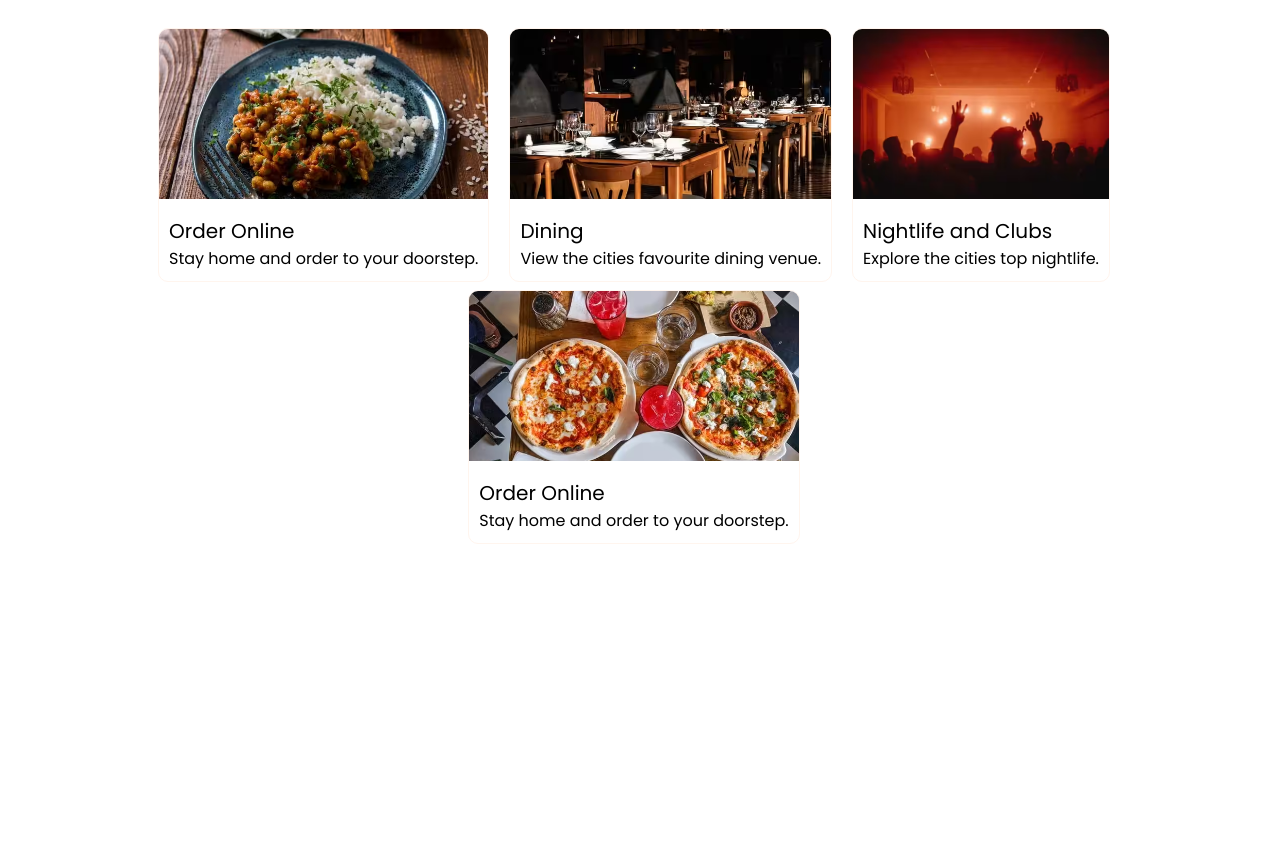
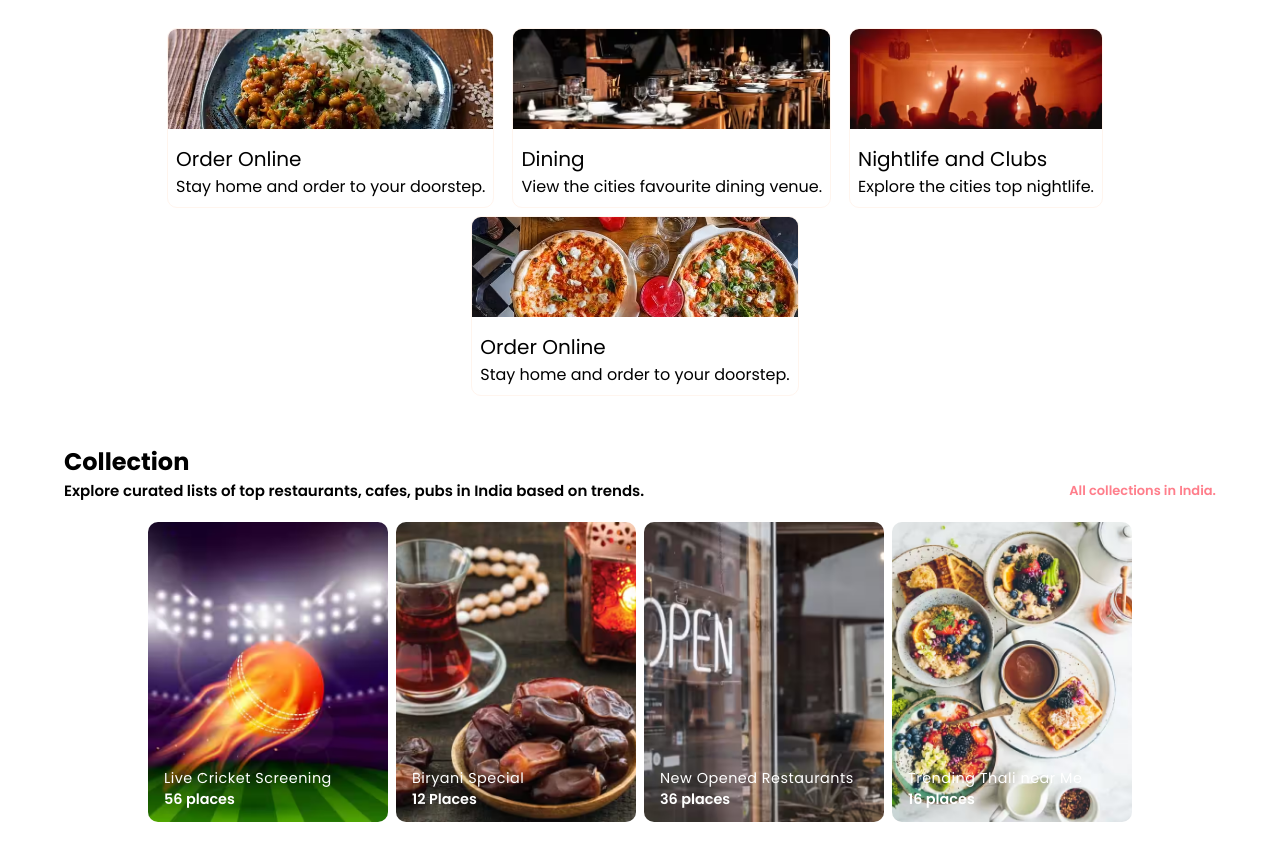
Before and after one commit to Yxshshree/Shree-Zomato-Landing-Page, a plain HTML site: page index.html in a window 1280 px wide. Shown: the part 500-1360 px from the top of the page. Before the commit the page ends 1092 px from the top, so only its background shows below. Drawn offline with Linux system fonts and the light colour scheme.

Commit message:
Changes made in files.

```diff
--- a/index.html
+++ b/index.html
@@ -33,6 +33,8 @@
     <title>Zomato Landing Page Clone</title>
   </head>
   <body>
+
+    <!--This is for setup section -->
     <section class="setup_setion">
       <header>
         <nav class="navbar">
@@ -59,6 +61,7 @@
       </div>
     </section>
 
+    <!--This is for cards zomato offer-->
     <section class="container we_offer">
       <div class="we_offer_card">
         <img src="./images/item1.png" alt="card 1 image" />
@@ -93,5 +96,48 @@
       </div>
 
     </section>
+
+    <!--This is for collection section-->
+    <section class="container collections">
+      <h1>Collection</h1>
+      <div class="sub_heading_container">
+        <span>Explore curated lists of top restaurants, cafes, pubs in India based on trends.</span>
+        <span>All collections in India.</span>
+      </div>
+      <div class="collections_card_container">
+        <div class="card card1">
+          <div class="content">
+            <h4>Live Cricket Screening</h4>
+            <span>56 places</span>
+          </div>
+          <div class="overlay"></div>
+        </div>
+
+        <div class="card card2">
+          <div class="content">
+            <h4>Biryani Special</h4>
+            <span>12 Places</span>
+          </div>
+          <div class="overlay"></div>
+        </div>
+
+        <div class="card card3">
+          <div class="content">
+            <h4>New Opened Restaurants</h4>
+            <span>36 places</span>
+          </div>
+          <div class="overlay"></div>
+        </div>
+
+        <div class="card card4">
+          <div class="content">
+            <h4>Trending Thali near Me</h4>
+            <span>16 places</span>
+          </div>
+          <div class="overlay"></div>
+        </div>
+
+      </div>
+    </section>
   </body>
 </html>
--- a/styles.css
+++ b/styles.css
@@ -127,21 +127,94 @@
     overflow: hidden;
     border: 1px solid seashell;
     transition: all 1s ease-in-out;
-    margin-right: 12px;
+    margin-right: 10px;
 }
 .we_offer_card:hover{
     transform: scale(1.1);
 }
 .we_offer_card img{
     width: 100%;
-    height: 170px;
+    height: 100px;
     object-fit: cover;
     object-position: center;
 }
 .we_offer_content{
-    padding: 10px;
+    padding: 8px;
 }
 .we_offer_content h2{
     font-size: 20px;
     font-weight: 400;
 }
+.collections{
+    font-weight: 600;
+}
+.collections .sub_heading_container{
+    font-size: 15px;
+    display: flex;
+    align-items: center;
+    justify-content: space-between;
+    flex-wrap: wrap;
+    gap: 1rem;
+}
+.sub_heading_container span:nth-child(2){
+    color: #ff7e8b;
+    font-size: 13px;
+    cursor: pointer;
+}
+.collections_card_container{
+    display: flex;
+    align-items: center;
+    justify-content: center;
+    flex-wrap: wrap;
+    gap: 0.5rem;
+    margin-top: 1.25rem;
+}
+.collections_card_container .card{
+    height: 300px;
+    min-width: 240px;
+    background-size: cover;
+    background-position: center;
+    border-radius: 10px;
+    position: relative;
+}
+.card1{
+    background-image: url(./images/collection1.jpg);
+}
+.card2{
+    background-image: url(./images/collection2.jpg);
+}
+.card3{
+    background-image: url(./images/collection3.jpg);
+}
+.card4{
+    background-image: url(./images/collection4.jpg);
+}
+.overlay{
+    width: 100%;
+    height: 100%;
+    position: absolute;
+    top: 0;
+    left: 0;
+    border-radius: 10px;
+    background: linear-gradient(
+    top,
+    rgba(225,0,0,1) 0%,
+    rgba(225,0,2,1) 50%,
+    rgba(225,0,0,1) 85%,
+    );
+    z-index: 5;
+}
+.collections_card_container .card .content{
+    position: absolute;
+    bottom: 0;
+    left: 0;
+    color: white;
+    padding: 12px 16px;
+    font-size: 0.9rem;
+    z-index: 6;
+}
+.content h4{
+    font-weight: 400;
+    letter-spacing: 0.5px;
+
+}
```
